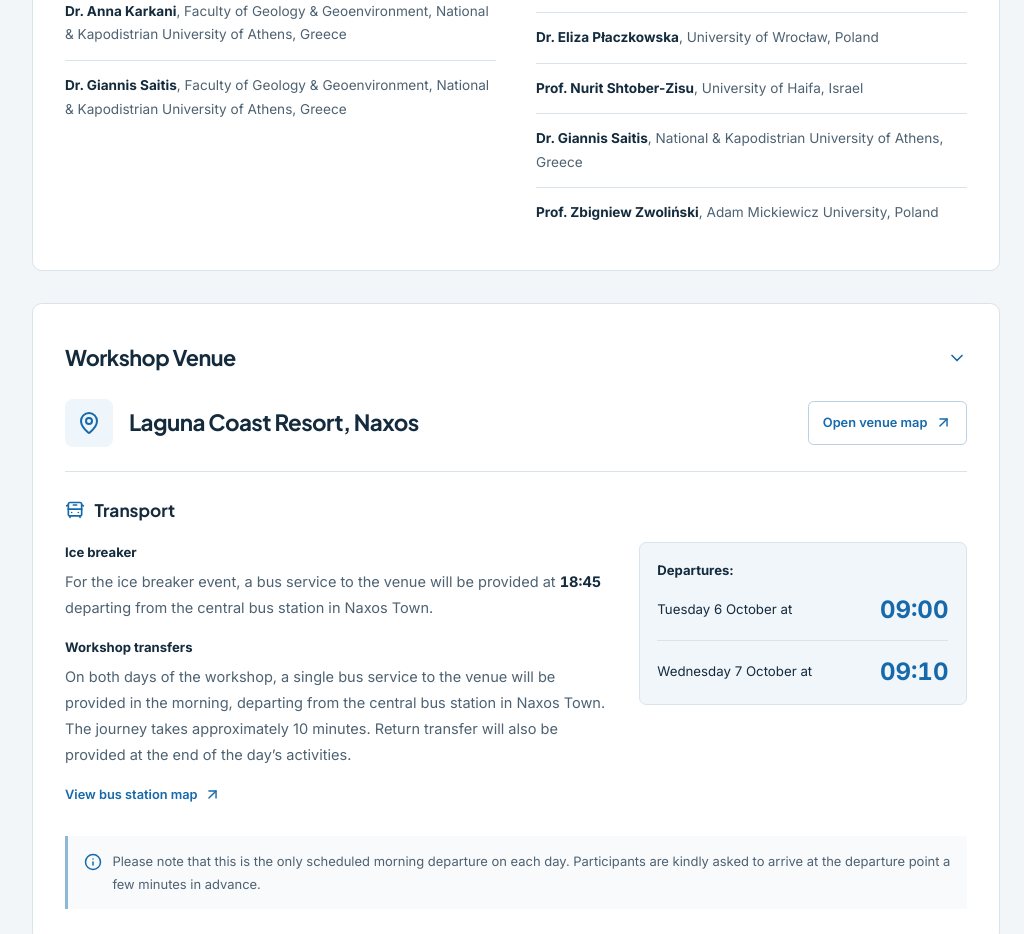
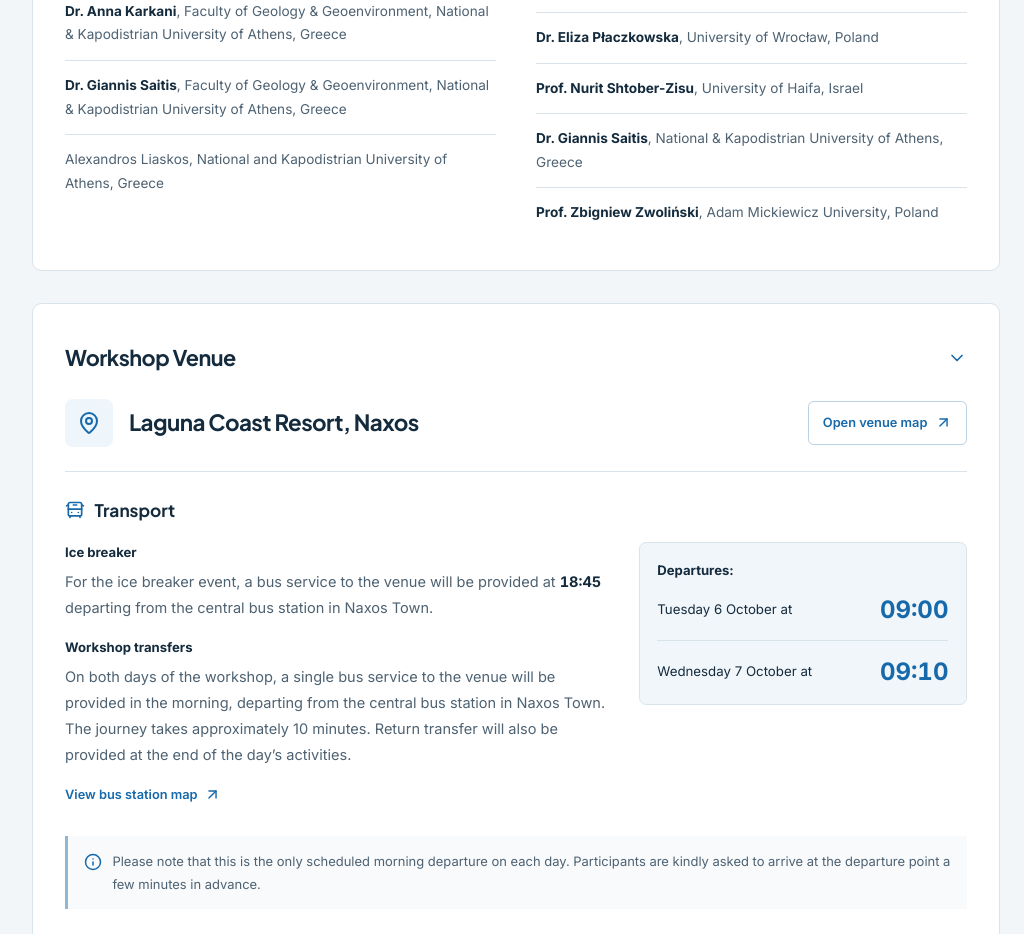
Before and after one commit to uoa-gr/denuchange, a React (Vite) app in the folder website/: page /agenda in a window 1280 px wide. Shown: the part 9180-10114 px from the top of the page, without its empty margins (248-1279 px from the left). Built offline with nearby package versions, Linux system fonts and the light colour scheme; no server answers.

Commit message:
Add Alexandros Liaskos to organizing committee

```diff
--- a/website/src/pages/agenda/agenda-data.ts
+++ b/website/src/pages/agenda/agenda-data.ts
@@ -54,6 +54,7 @@ export const organizingCommittee = [
   'Prof. Assimina Antonarakou, Faculty of Geology & Geoenvironment, National & Kapodistrian University of Athens, Greece',
   'Dr. Anna Karkani, Faculty of Geology & Geoenvironment, National & Kapodistrian University of Athens, Greece',
   'Dr. Giannis Saitis, Faculty of Geology & Geoenvironment, National & Kapodistrian University of Athens, Greece',
+  'Alexandros Liaskos, National and Kapodistrian University of Athens, Greece',
 ];
 
 export const scientificCommittee = [
```
